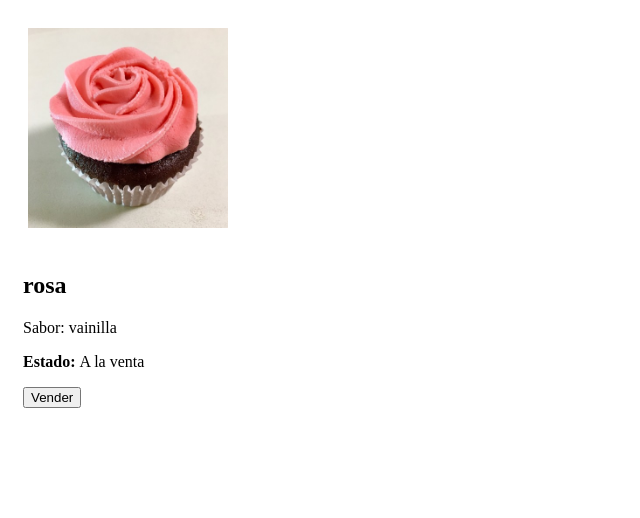
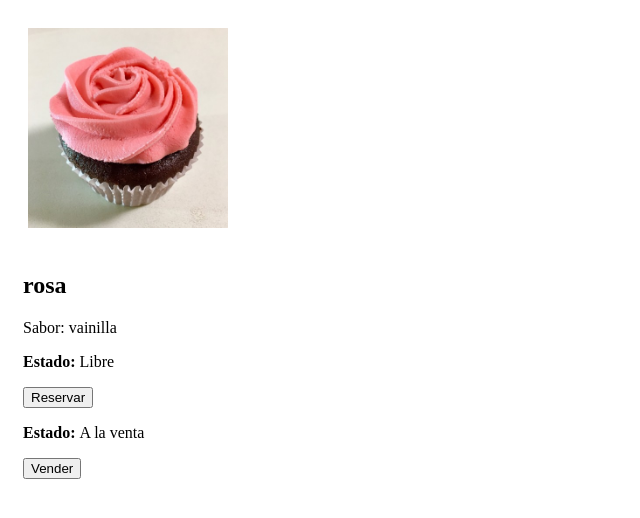
Before and after one commit to patorma/reactEDteam, a React (Create React App) app: page / in a window 1280 px wide. Shown: the top 518 px of the page, without its empty margins (0-640 px from the left). Built offline with nearby package versions, Linux system fonts and the light colour scheme.

Commit message:
se termino de ver useEffect

```diff
--- a/src/Cupcake.js
+++ b/src/Cupcake.js
@@ -7,18 +7,26 @@ const Cupcake = ({foto,color,sabor}) => {
   // y es igual a lo que me devuelva useState
   //  useState recibe como parametro el valor inicial o por defecto de mi componente
   const [vendido,setVendido] =  useState(false)
+  const [reservado,setReservado] =  useState(false)
   // componente sin estado stateless
   //recibe el nuevo valor que tendra vendido
-  const vender = () => setVendido(true)
+  const vender = () => {
+    setVendido(true)
+    setReservado(true)
+  }
 
+  const reservar = () => setReservado(true)
   // Se hace el llamado directo a useEffect
   // Recibe dos parametros un funcion y un valor opcional, la función se va ejecutar cada vez que mi componente se vaya a montar, actualizar, etc..
   //useEffect va a servir para traer información
   //ejemplo traer datos de un backend desde bd mediante api
   useEffect(() =>{
     //el contenido de esta funcion o la funcion como tal se va ejecutar cada vez que mi componente necesite ser renderizado nuevamente
-    console.log('Bienvenido',Date.now())
-  })
+    //Desventaja si se quiere ejecutar alguna funcion por una vez no se podria
+    // el [] recibe los valores del estado que pueden ir cambiando
+    //ose en useEffect la funcion se va a ejecutar si un valor del array se modifica
+    console.log('Estamos por iniciar el componente',Date.now())
+  },[])
 
 
 
@@ -35,15 +43,24 @@ const Cupcake = ({foto,color,sabor}) => {
       <p className="titulo2">{`Sabor: ${sabor}`}</p>
       <p>
         <b>Estado: </b>
+        {reservado ? "Reservado" : "Libre"}
+      </p>
+
+         {!reservado && (
+        <button id="botonVender" onClick={reservar} className="botonVender">
+         Reservar
+        </button>
+      )}
+     <p>
+        <b>Estado: </b>
         {vendido ? "Vendido" : "A la venta"}
       </p>
-      <p>
+
          {!vendido && (
         <button id="botonVender" onClick={vender} className="botonVender">
           Vender
         </button>
       )}
-      </p>
 
     </div>
   );
```
